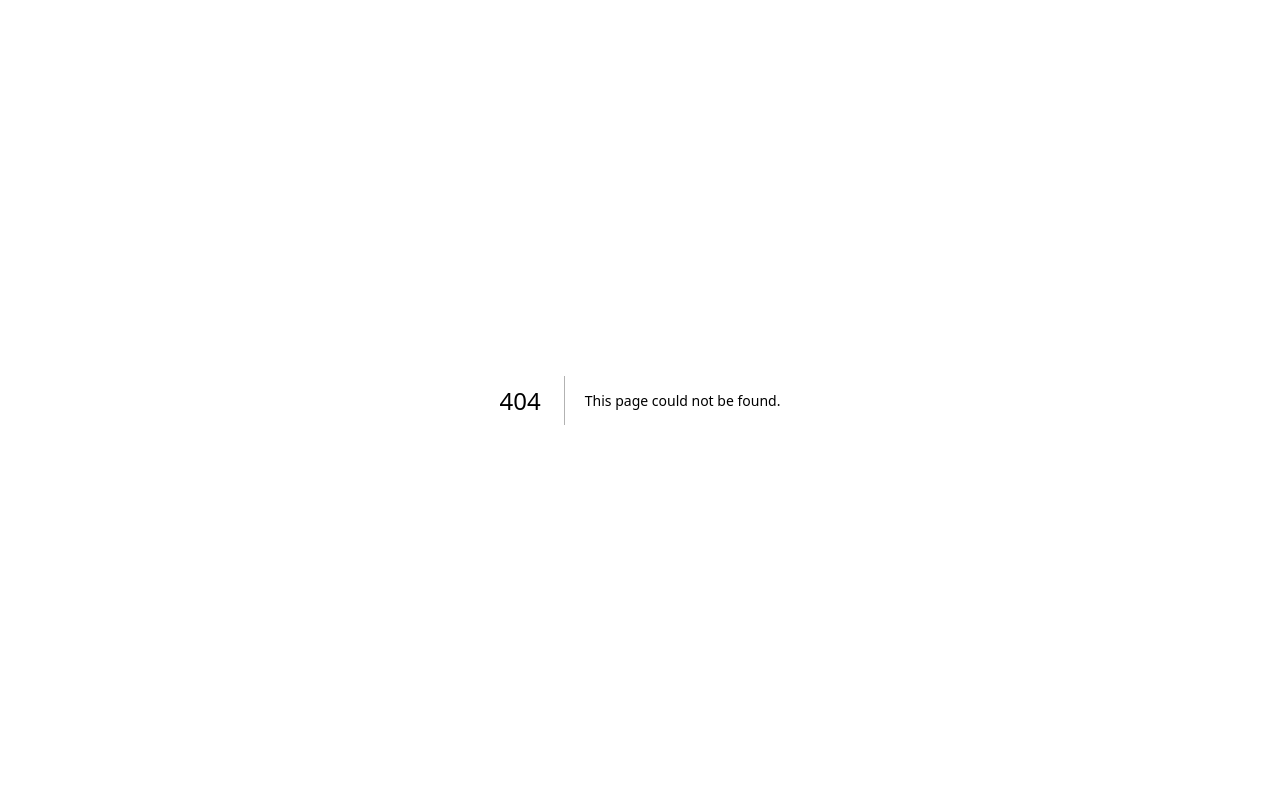
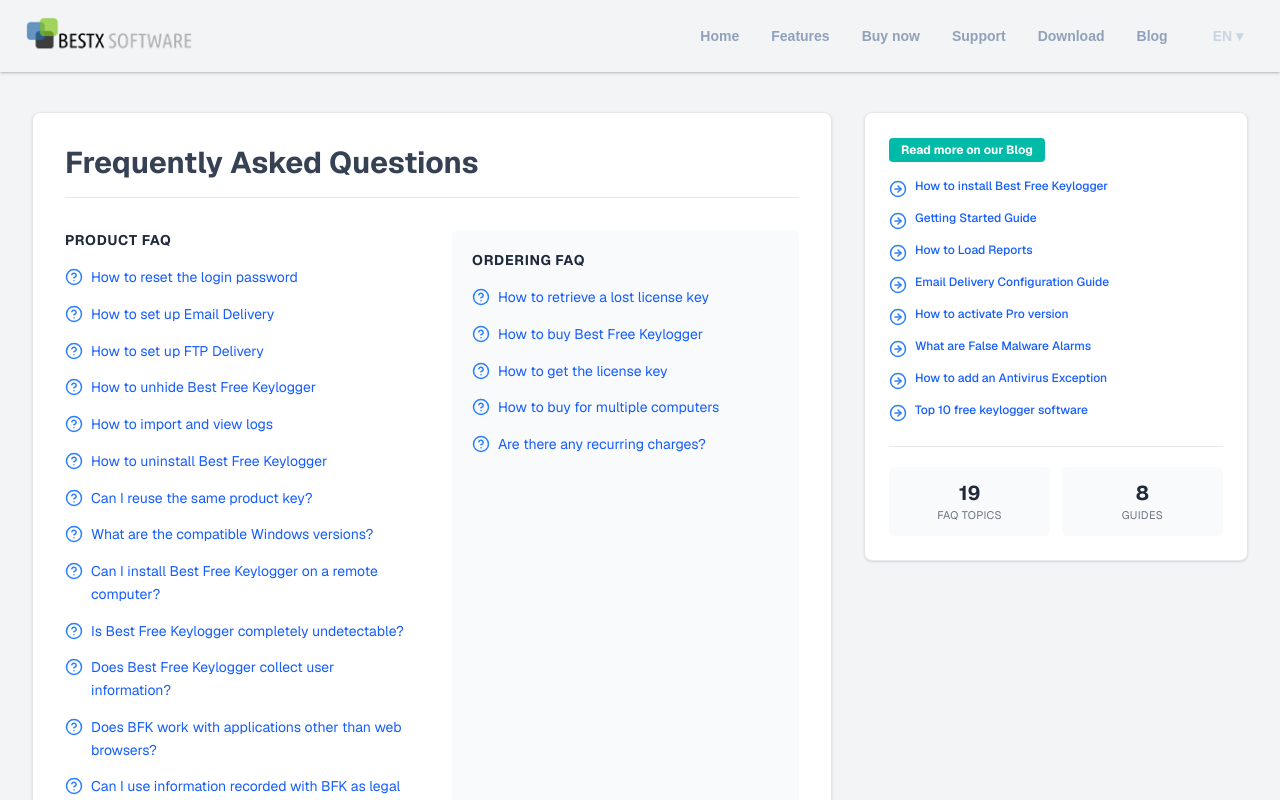
Before and after one commit to NavodWijesooriya/best_key_logger, a Next.js app: page /support/faq in a window 1280 px wide. Before the commit this address had no page. Shown: the top 800 px of the page. Built offline with nearby package versions, Linux system fonts and the light colour scheme.

Commit message:
faq page setup

```diff
--- /dev/null
+++ b/app/support/faq/page.tsx
@@ -0,0 +1,16 @@
+import Navbar from '@/components/layout/Navbar'
+import Faq from '@/components/FAQ/Faq';
+import Footer from '@/components/Footer'
+
+export const page = () => {
+  return (
+    <div>
+      <Navbar />
+      <Faq />
+      <Footer />
+
+    </div>
+  )
+}
+
+export default page
--- /dev/null
+++ b/components/FAQ/Faq.tsx
@@ -0,0 +1,118 @@
+import React from 'react';
+import { HelpCircle, ArrowRightCircle } from 'lucide-react';
+
+const FAQPage = () => {
+  const productFAQs = [
+    "How to reset the login password",
+    "How to set up Email Delivery",
+    "How to set up FTP Delivery",
+    "How to unhide Best Free Keylogger",
+    "How to import and view logs",
+    "How to uninstall Best Free Keylogger",
+    "Can I reuse the same product key?",
+    "What are the compatible Windows versions?",
+    "Can I install Best Free Keylogger on a remote computer?",
+    "Is Best Free Keylogger completely undetectable?",
+    "Does Best Free Keylogger collect user information?",
+    "Does BFK work with applications other than web browsers?",
+    "Can I use information recorded with BFK as legal evidence?",
+    "I cannot find Best Free Keylogger on my computer"
+  ];
+
+  const orderingFAQs = [
+    "How to retrieve a lost license key",
+    "How to buy Best Free Keylogger",
+    "How to get the license key",
+    "How to buy for multiple computers",
+    "Are there any recurring charges?"
+  ];
+
+  const blogPosts = [
+    "How to install Best Free Keylogger",
+    "Getting Started Guide",
+    "How to Load Reports",
+    "Email Delivery Configuration Guide",
+    "How to activate Pro version",
+    "What are False Malware Alarms",
+    "How to add an Antivirus Exception",
+    "Top 10 free keylogger software"
+  ];
+
+  const totalFaqs = productFAQs.length + orderingFAQs.length;
+
+  return (
+
+    <div className="min-h-screen bg-gray-100 font-sans px-4 pb-8 pt-24 md:px-8 md:pb-10 md:pt-28">
+
+      {/* Main Content Area */}
+      <div className="mx-auto grid max-w-7xl grid-cols-1 gap-6 xl:grid-cols-12 xl:gap-8">
+
+        {/* FAQ Section */}
+        <div className="rounded-lg border border-gray-200 bg-white p-6 shadow-sm md:p-8 xl:col-span-8">
+          <h1 className="mb-8 border-b border-gray-200 pb-4 text-2xl font-bold text-gray-700 md:text-3xl">
+            Frequently Asked Questions
+          </h1>
+
+          <div className="grid grid-cols-1 gap-8 md:grid-cols-2 md:gap-x-10 md:gap-y-0">
+            {/* Product FAQ Column */}
+            <section>
+              <h2 className="font-bold text-gray-800 tracking-wider mb-4 uppercase text-sm">Product FAQ</h2>
+              <ul className="space-y-3.5">
+                {productFAQs.map((item, idx) => (
+                  <li key={idx} className="flex items-start group cursor-pointer">
+                    <HelpCircle size={18} className="mr-2 mt-0.5 shrink-0 text-blue-500" />
+                    <span className="text-sm leading-relaxed text-blue-600 transition-colors group-hover:text-blue-700 group-hover:underline">{item}</span>
+                  </li>
+                ))}
+              </ul>
+            </section>
+
+            {/* Ordering FAQ Column */}
+            <section className="mt-2 rounded-md bg-gray-50 p-4 md:mt-0 md:p-5">
+              <h2 className="font-bold text-gray-800 tracking-wider mb-4 uppercase text-sm">Ordering FAQ</h2>
+              <ul className="space-y-3.5">
+                {orderingFAQs.map((item, idx) => (
+                  <li key={idx} className="flex items-start group cursor-pointer">
+                    <HelpCircle size={18} className="mr-2 mt-0.5 shrink-0 text-blue-500" />
+                    <span className="text-sm leading-relaxed text-blue-600 transition-colors group-hover:text-blue-700 group-hover:underline">{item}</span>
+                  </li>
+                ))}
+              </ul>
+            </section>
+          </div>
+        </div>
+
+        {/* Sidebar */}
+        <aside className="xl:col-span-4">
+          <div className="rounded-lg border border-gray-200 bg-white p-5 shadow-sm md:p-6 xl:sticky xl:top-6">
+            <div className="inline-block bg-teal-500 text-white text-xs font-bold px-3 py-1 rounded mb-4">
+              Read more on our Blog
+            </div>
+            <ul className="space-y-3">
+              {blogPosts.map((post, idx) => (
+                <li key={idx} className="flex items-start group cursor-pointer">
+                  <ArrowRightCircle size={18} className="mr-2 mt-0.5 shrink-0 text-blue-500" />
+                  <span className="text-xs font-medium leading-snug text-blue-600 transition-colors group-hover:text-blue-700 group-hover:underline">{post}</span>
+                </li>
+              ))}
+            </ul>
+
+            <div className="mt-6 grid grid-cols-2 gap-3 border-t border-gray-200 pt-5">
+              <div className="rounded-md bg-gray-50 p-3 text-center">
+                <p className="text-xl font-bold text-gray-800">{totalFaqs}</p>
+                <p className="text-[11px] uppercase tracking-wide text-gray-500">FAQ Topics</p>
+              </div>
+              <div className="rounded-md bg-gray-50 p-3 text-center">
+                <p className="text-xl font-bold text-gray-800">{blogPosts.length}</p>
+                <p className="text-[11px] uppercase tracking-wide text-gray-500">Guides</p>
+              </div>
+            </div>
+          </div>
+        </aside>
+
+      </div>
+    </div>
+  );
+};
+
+export default FAQPage;
```
